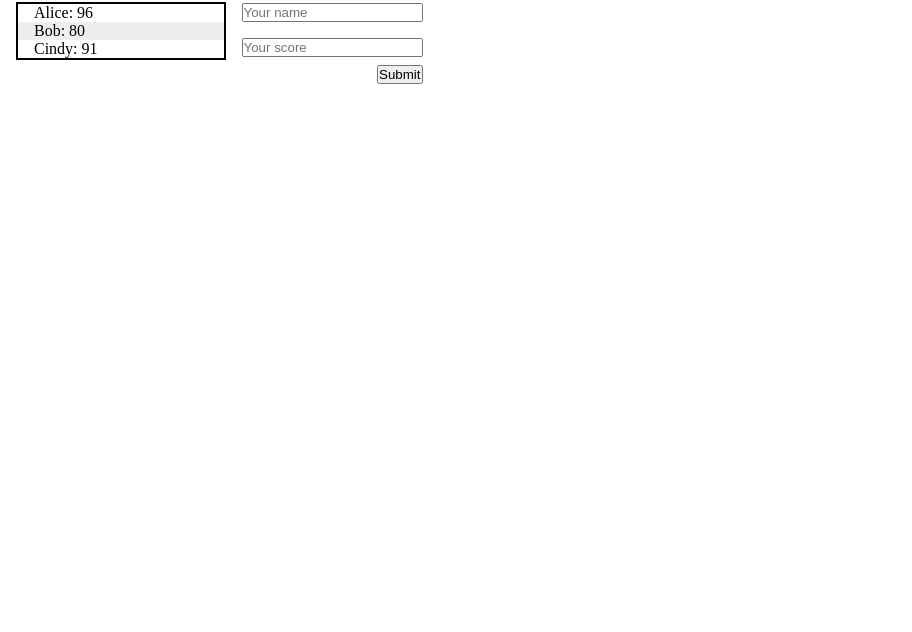
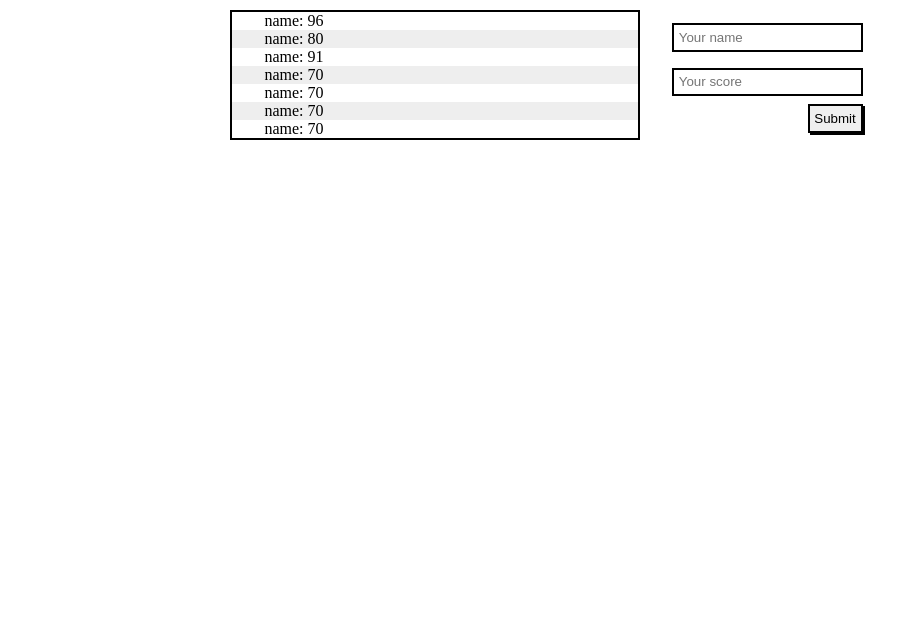
Before and after one commit to ZewdieMc/leaderboard, a website built with webpack: page src/index.html in a window 1280 px wide. Shown: the part 168-800 px from the top of the page, without its empty margins (0-912 px from the left). Built offline with nearby package versions, Linux system fonts and the light colour scheme.

Commit message:
Add width for the score container

```diff
--- a/src/index.css
+++ b/src/index.css
@@ -1,4 +1,5 @@
 * {
+  margin: 0;
   padding: 0;
   box-sizing: border-box;
 }
@@ -8,38 +9,47 @@
 }
 
 body {
-  margin: 1rem;
+  margin: 4rem 10%;
+  display: flex;
+  flex-direction: column;
+  justify-content: center;
+  align-items: flex-start;
+  gap: 2rem;
 }
 
 .container {
   display: flex;
   align-items: center;
-  gap: 1rem;
+  gap: 2rem;
+  width: 80%;
+  margin-left: 10%;
 }
 
-#scores {
+ul#scores {
   border: 2px solid black;
   list-style: none;
+  margin: 0;
 }
 
 #scores li {
-  padding: 0 1rem;
+  padding: 0 2rem;
 }
 
 #scores li:nth-of-type(even) {
   background-color: #eee;
 }
 
-#score-container {
+.score-container {
   display: flex;
   flex-direction: column;
-  gap: 2rem !important;
+  gap: 1rem;
+  width: 50%;
 }
 
 #score-title {
   display: flex;
   gap: 1rem;
-  margin-bottom: 1rem;
+  align-items: flex-start;
 }
 
 .form-container {
@@ -54,10 +64,19 @@ form {
   gap: 0.5rem;
 }
 
-#refresh-scores {
-  display: inline-block;
+#refresh-scores,
+button[type*="submit"] {
+  padding: 0.3rem;
+  border: 2px solid black;
+  box-shadow: 2px 2px 0 black;
+  cursor: pointer;
 }
 
 form > button {
   align-self: flex-end;
 }
+
+form > input {
+  padding: 0.3rem;
+  border: 2px solid black;
+}
--- a/src/index.js
+++ b/src/index.js
@@ -1,4 +1,6 @@
 import './index.css';
+import scores from './modules/score.js';
 
-const scores = [{ name: 'Alice', score: 96 }, { name: 'Bob', score: 80 }, { name: 'Cindy', score: 91 }];
-document.querySelector('#scores').innerHTML = scores.map((score) => `<li>${score.name}: ${score.score}</li>`).join('');
+document.querySelector('#scores').innerHTML = scores
+  .map((score) => `<li>${score.name}: ${score.score}</li>`)
+  .join('');
--- a/src/modules/score.js
+++ b/src/modules/score.js
@@ -1,3 +1,9 @@
-export default class Score {
-
-}
+export default [
+  { name: 'name', score: 96 },
+  { name: 'name', score: 80 },
+  { name: 'name', score: 91 },
+  { name: 'name', score: 70 },
+  { name: 'name', score: 70 },
+  { name: 'name', score: 70 },
+  { name: 'name', score: 70 },
+];
```
